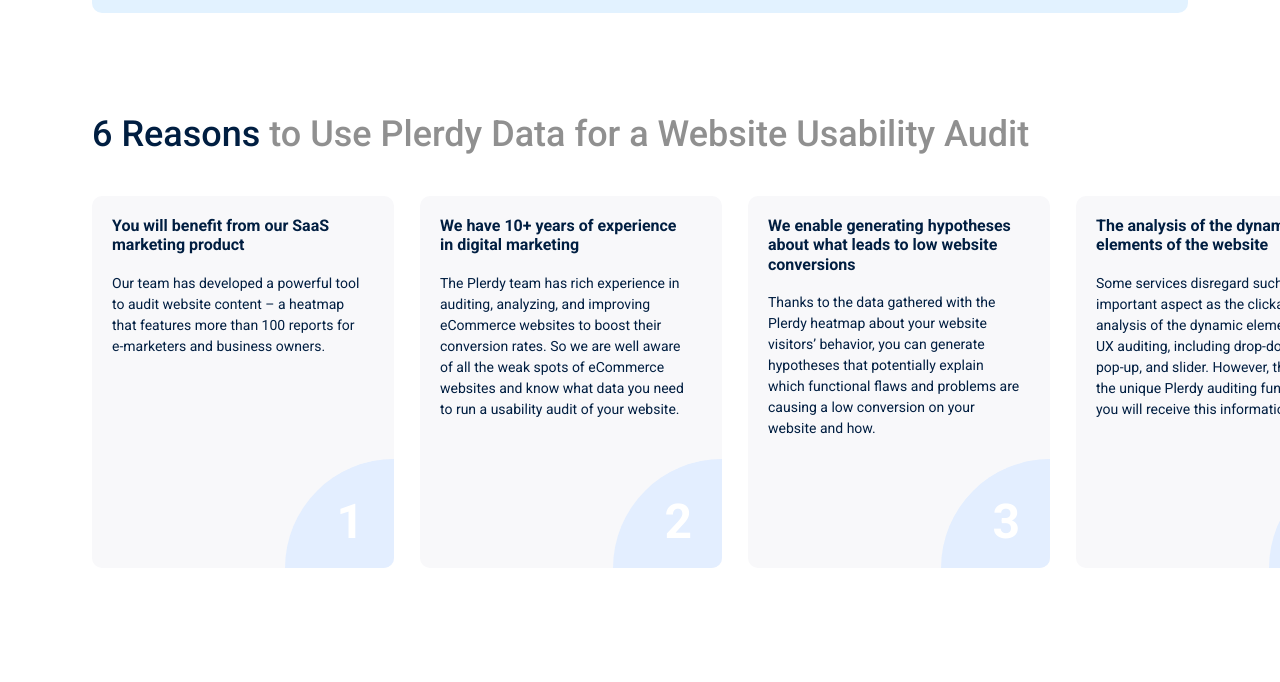
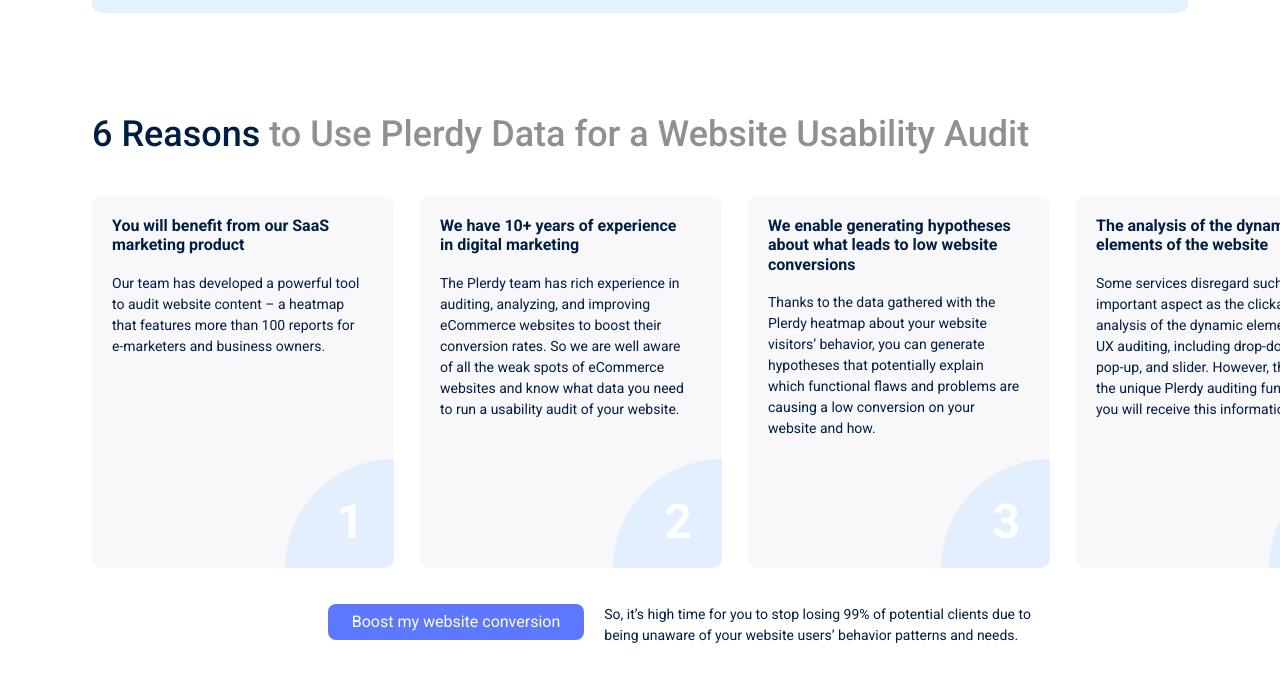
Before and after one commit to smyrnova-iryna/plerdy, a plain HTML site: page index.html in a window 1280 px wide. Shown: the part 750-1432 px from the top of the page. Drawn offline with nearby package versions, Linux system fonts and the light colour scheme.

Commit message:
Add bottom section

```diff
--- a/index.html
+++ b/index.html
@@ -78,6 +78,10 @@
         <section id="section__slider">
             <h2><span class="highlighted__heading">6 Reasons</span> to Use Plerdy Data for a Website Usability Audit</h2>
             <div class="slider"></div>
+            <div class="section__slider__bottom__container">
+                <button>Boost my website conversion</button>
+                <p>So, it’s high time for you to stop losing 99% of potential clients due to being unaware of your website users’ behavior patterns and needs.</p>
+            </div>
         </section>
 
 
--- a/styles.css
+++ b/styles.css
@@ -317,7 +317,7 @@
     margin-top: 10px;
 }
 
-#section__slider button {
+#section__slider li button {
     cursor: pointer;
     padding: 0;
     max-width: 10px;
@@ -344,6 +344,28 @@
     width: 0;
     height: 0;
 }
+
+#section__slider  .section__slider__bottom__container {
+    width: 100%;
+    display: flex;
+    flex-direction: column;
+    justify-content: center;
+    align-items: center;
+    gap: 10px;
+    font-size: 12px;
+    color: var(--font2);
+}
+
+#section__slider  .section__slider__bottom__container p {
+    max-width: 440px;
+}
+
+#section__slider  .section__slider__bottom__container button {
+    font-weight: 400;
+    font-size: 14px;
+}
+
+
 
 /* Responsive section */
 @media screen and (min-width: 1240px) {
@@ -462,6 +484,17 @@
     #section__slider h4 {
         font-size: 16px;
     }
+    #section__slider  .section__slider__bottom__container {
+        flex-direction: row;
+        gap: 20px;
+        font-size: 14px;
+        align-items: flex-start;
+        max-height: 36px;
+    }
+
+#section__slider  .section__slider__bottom__container button {
+    font-size: 16px;
+}
 }
 
 @media screen and (min-width: 620px) {
```
